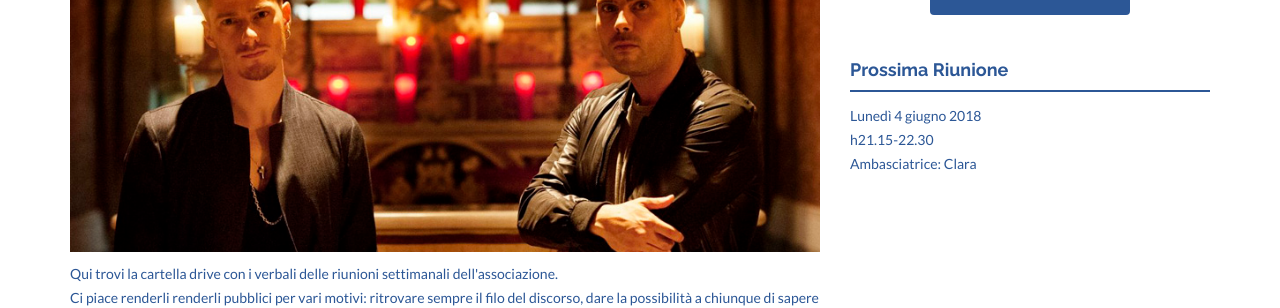
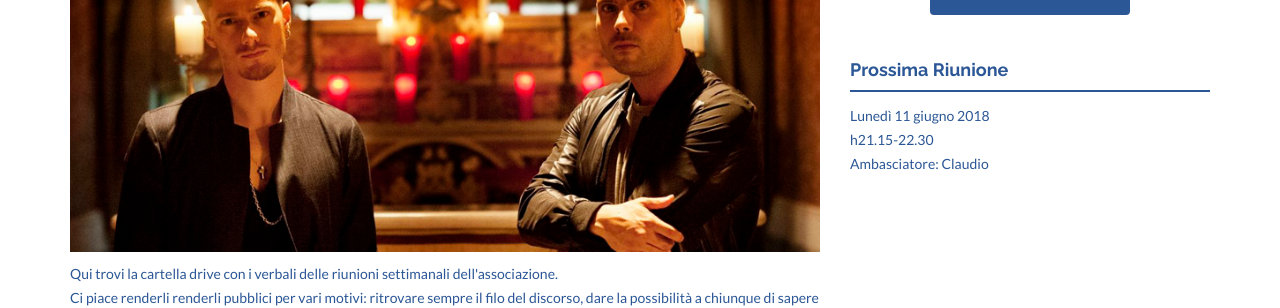
Before and after one commit to techlabtl/techlabtl.github.io, a Jekyll site: the page built from blog.html, in a window 1280 px wide and 900 px high. Shown: the part 372-680 px from the top of the window. Built offline with Jekyll 4.4.1, drawn with Linux system fonts in a browser that asks for light colours; nearby versions of some CDN libraries; comment, search, counter and statistics services are not loaded.

Commit message:
next monday

```diff
--- a/_includes/sidebar.html
+++ b/_includes/sidebar.html
@@ -37,7 +37,7 @@
     <h4>Prossima Riunione</h4>
     <div class="hline"></div>
         <p>
-            <p class="rss-subscribe">Lunedì 4 giugno 2018 <br> h21.15-22.30 <br> Ambasciatrice: Clara</p>
+            <p class="rss-subscribe">Lunedì 11 giugno 2018 <br> h21.15-22.30 <br> Ambasciatore: Claudio</p>
         </p>
     <div class="spacing"></div>
     <!-- <h4>Categories</h4>
```
